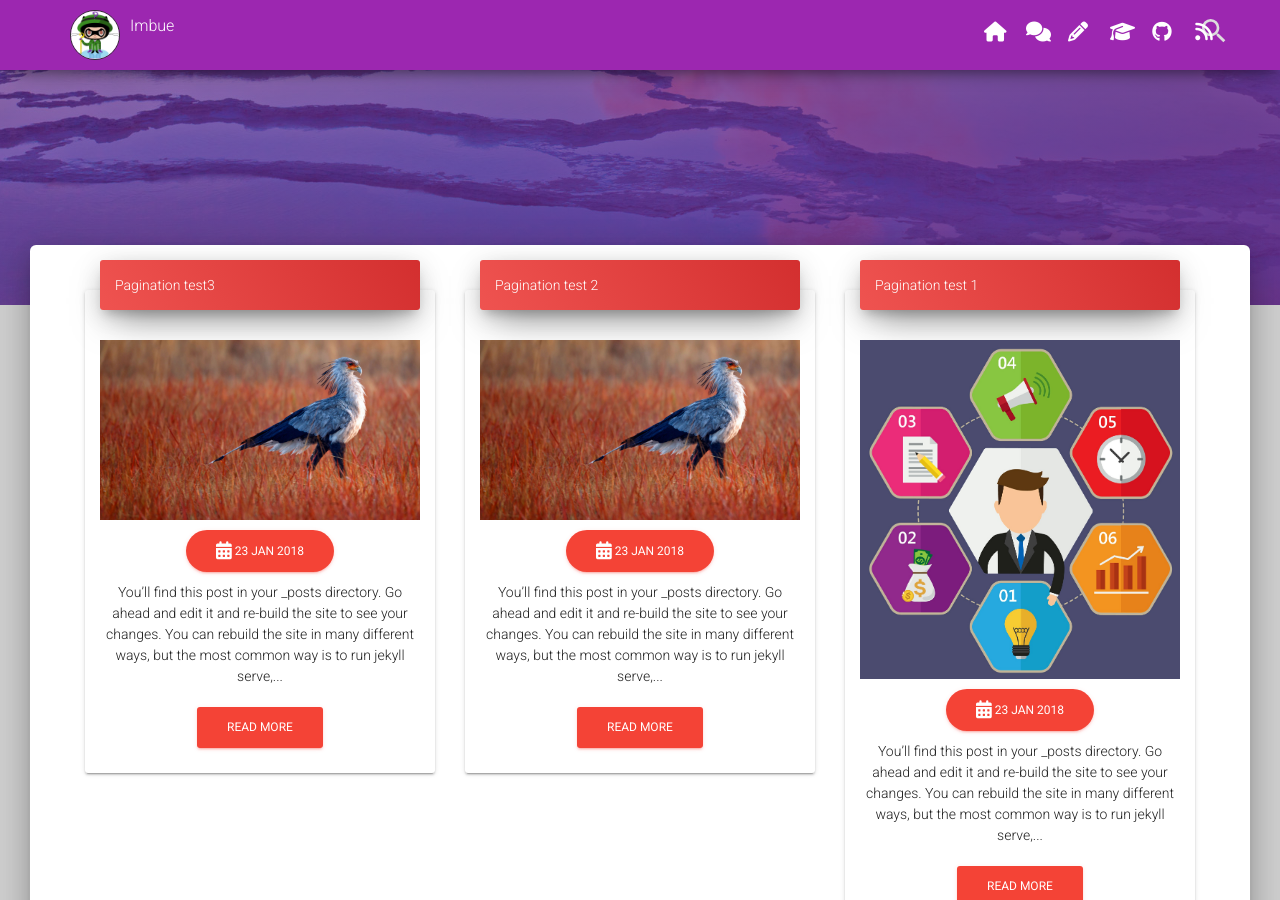
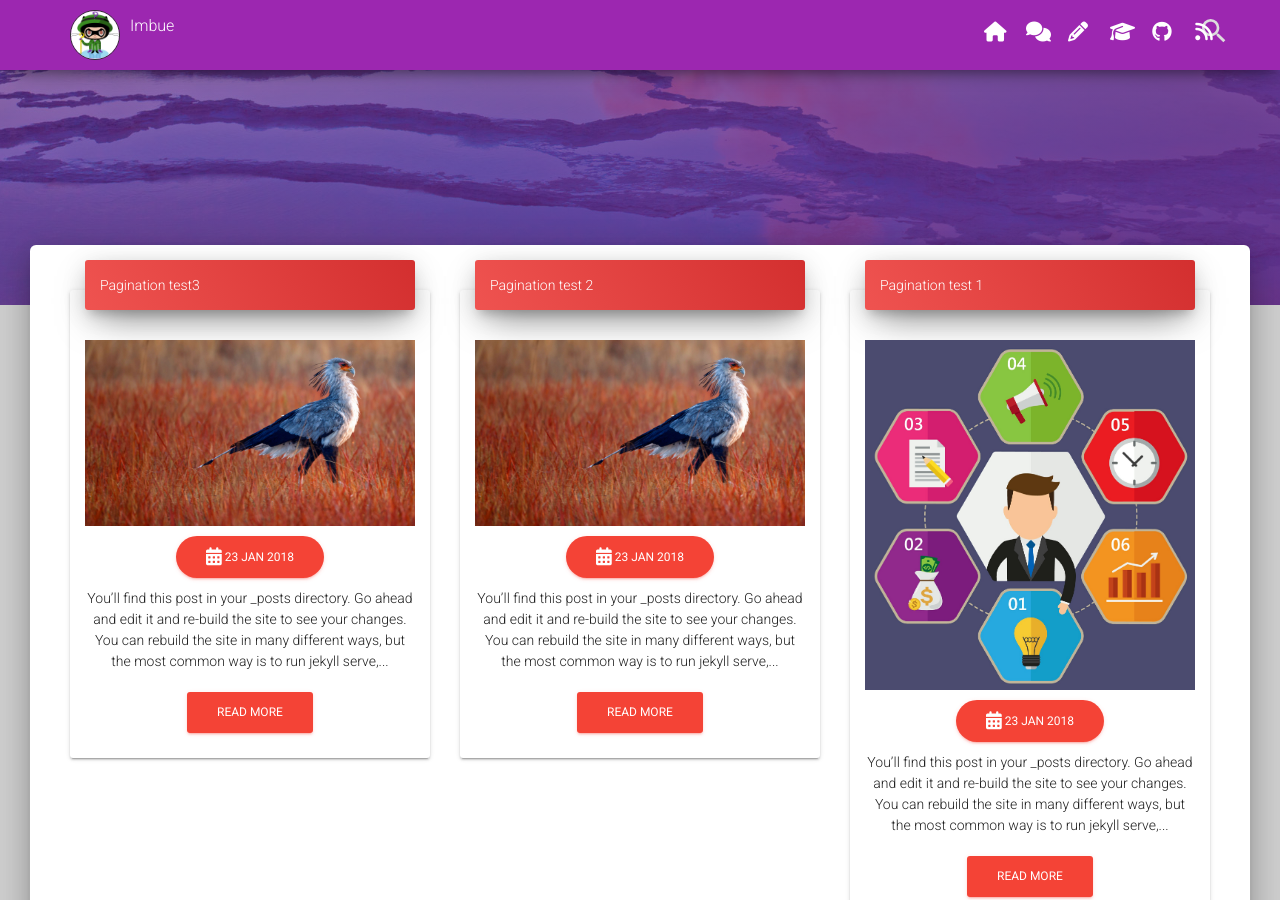
Before and after one commit to tip4programs/imbue, a Jekyll site: the page built from index.html, in a window 1280 px wide and 900 px high, scrolled down 505 px. Built offline with Jekyll 4.4.1, drawn with Linux system fonts in a browser that asks for light colours; nearby versions of some CDN libraries; the list of posts is cut into pages by our own code.

Commit message:
Update index.html

```diff
--- a/index.html
+++ b/index.html
@@ -3,7 +3,7 @@ layout: default
 title: Welcome to Our Blog
 ---
 
-<div class="card-deck">
+<div class="row">
 {% for post in paginator.posts %}
    <div class="col-xs-4">
    <div class="card card-nav-tabs">
```
